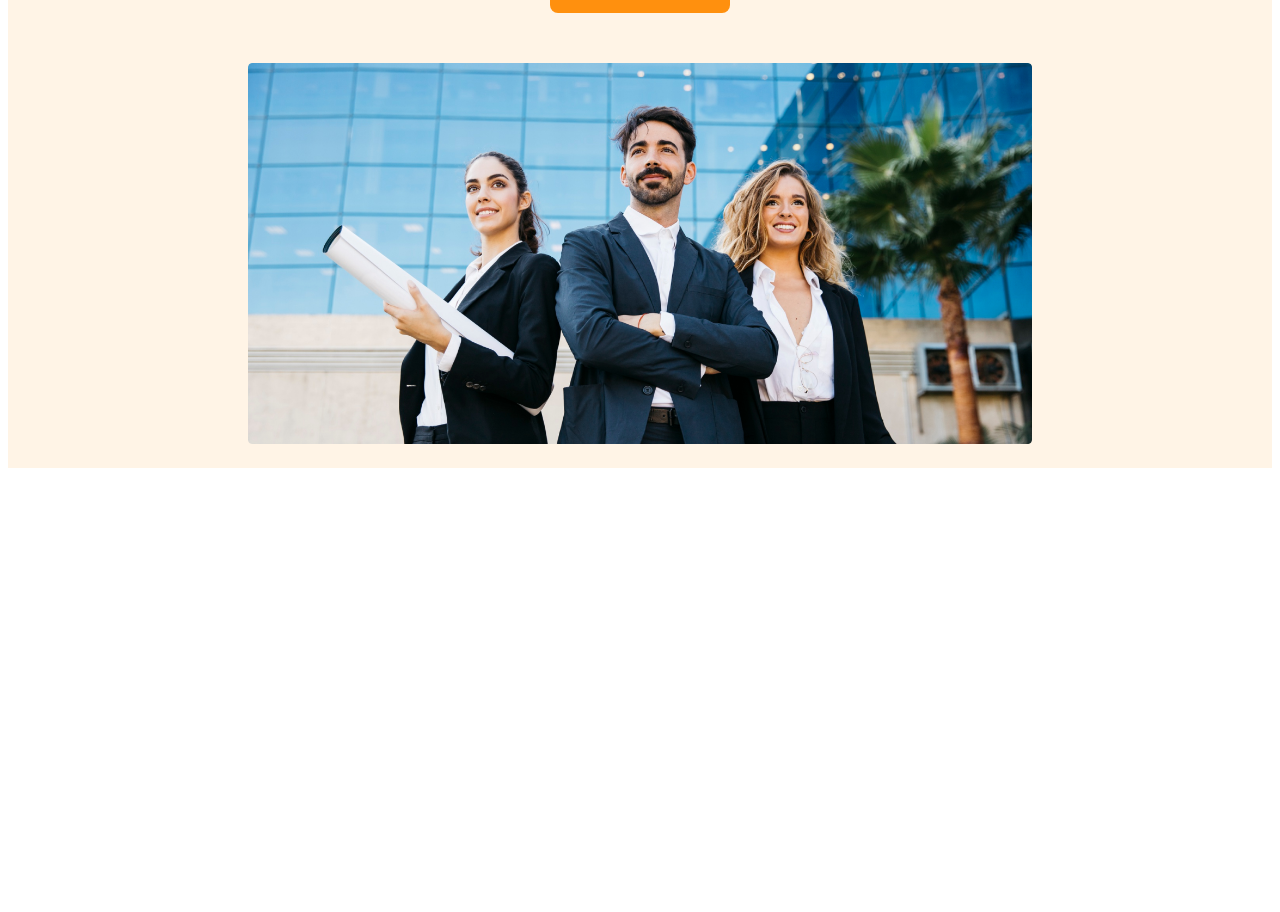
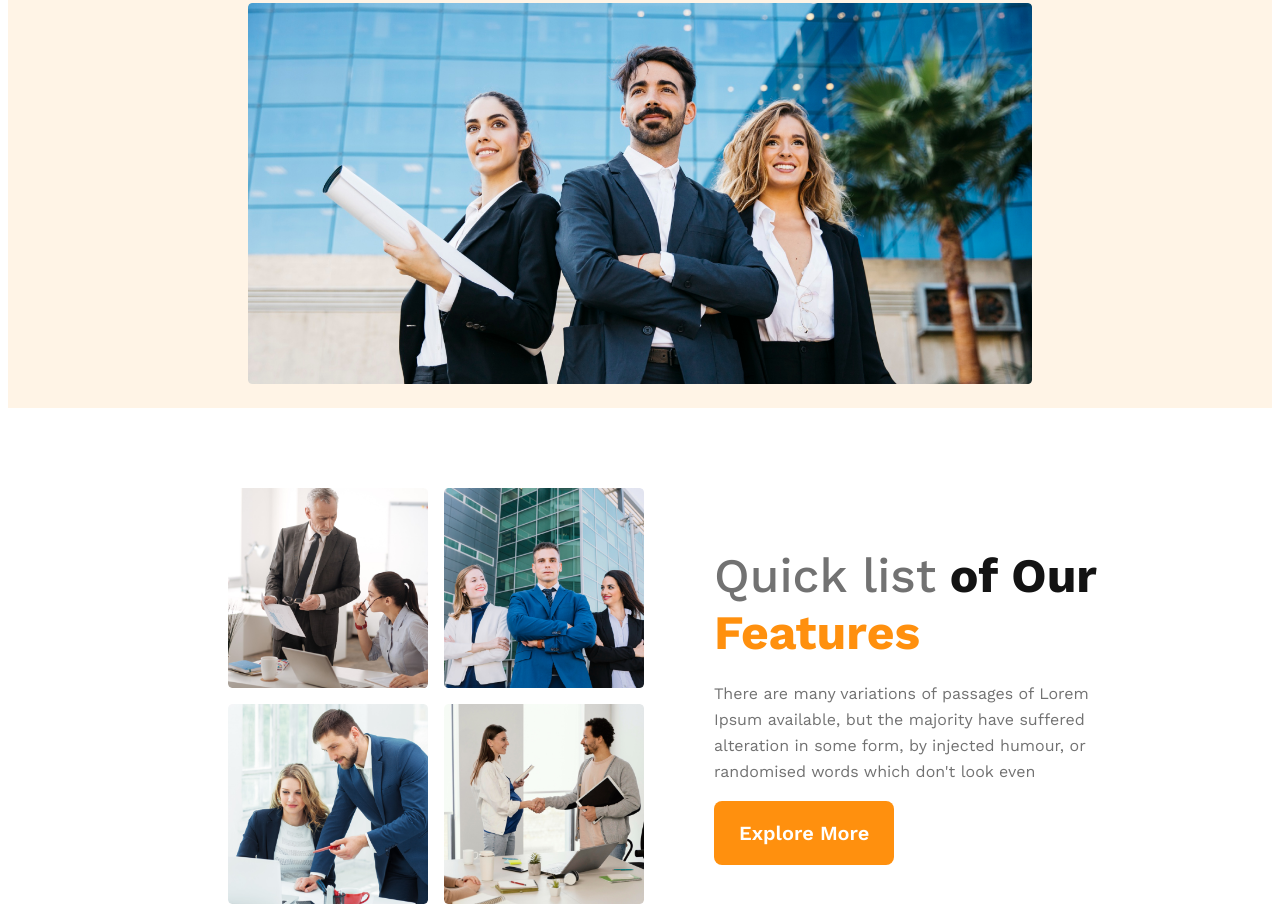
Before and after one commit to MdRakibBari/G3-Architecture-Project, a plain HTML site: page index.html in a window 1280 px wide. Shown: the part 531-1443 px from the top of the page. Before the commit the page ends 1007 px from the top, so only its background shows below. Drawn offline with nearby package versions, Linux system fonts and the light colour scheme.

Commit message:
second section done

```diff
--- a/index.html
+++ b/index.html
@@ -36,6 +36,25 @@
     </header>
     <main>
 
+        <!-- Quick Feature section  >Start -->
+        <section class="quick-container">
+            <div class="quick-image">
+                <img src="images/team1.png" alt="" class="team">
+                <img src="images/team2.png" alt="" class="team">
+                <img src="images/team3.png" alt="" class="team">
+                <img src="images/team4.png" alt="" class="team">
+
+            </div>
+            <div class="quick-text">
+
+                <h1 class="quick-main-text"><span class="silver-text">Quick list</span><span class="black-text"> of Our</span><span class="orange-text"> Features</span></h1>
+                <p class="quick-sub-text">There are many variations of passages of Lorem Ipsum available, but the majority have suffered alteration in some form, by injected humour, or randomised words which don't look even</p>
+                <button class="banner-button">Explore More</button>
+
+            </div>
+        </section>
+
+
     </main>
     <footer>
 
--- a/styles/architects.css
+++ b/styles/architects.css
@@ -61,11 +61,11 @@ nav>ul {
 }
 
 .banner {
-    padding-top: 110px;
+    padding-top: 50px;
 }
 
 .banner-button {
-    padding: 20px 25px ;
+    padding: 20px 25px;
     border: 0px;
     border-radius: 8px;
     background: #FF900E;
@@ -75,73 +75,148 @@ nav>ul {
     font-size: 20px;
     font-weight: 600;
 }
-.banner-image{
+
+.banner-image {
     margin-top: 50px;
     width: 100%;
 }
-.banner-writting-item{
+
+.banner-writting-item {
     /* margin: 0 auto; */
     text-align: center;
 }
 
 
 @media screen and (max-width:576px) {
-    .banner-image{
+    .banner-image {
         width: 100%;
     }
-    nav{
+
+    nav {
         flex-direction: column;
     }
-    nav li{
+
+    nav li {
         margin-left: -50px;
     }
-    header{
+
+    header {
         padding: 10px;
     }
-    nav li a{
+
+    nav li a {
         text-align: center;
     }
-    nav ul{
+
+    nav ul {
         flex-direction: column;
         justify-content: center;
         align-items: center;
     }
-    .banner{
+
+    .banner {
         padding-top: 40px;
     }
 
 }
 
 @media screen and (min-width:576px) and (max-width:992px) {
-    nav{
+    nav {
         flex-direction: column
     }
-    nav>ul{
+
+    nav>ul {
         padding-left: 0px;
     }
-    nav li{
+
+    nav li {
         margin-left: 0px;
         padding-left: 30px;
     }
-    header{
+
+    header {
         padding: 50px;
     }
 }
+
 @media screen and (min-width:992px) and (max-width:1200px) {
-    nav{
+    nav {
         flex-direction: column;
 
     }
-    header{
+
+    header {
         padding: 80px;
     }
-    nav li{
+
+    nav li {
         margin-left: 0px;
         padding-left: 100px;
     }
-    nav>ul{
+
+    nav>ul {
         justify-content: space-between;
         padding: 0px;
     }
 
 }
+
+
+
+/* Main styles */
+
+main {
+    max-width: 1440px;
+    margin: 0 auto;
+}
+
+.quick-container {
+    display: flex;
+    align-items: center;
+    padding-top: 80px;
+}
+
+.team {
+    width: 200px;
+}
+
+.quick-image {
+    display: grid;
+    grid-template-columns: repeat(2, 1fr);
+    gap: 1rem;
+    padding-left: 220px;
+}
+
+.quick-text {
+    padding-left: 70px;
+    padding-right: 150px;
+}
+
+.silver-text {
+    color: var(--Dark-03, #727272);
+    font-family: Work Sans;
+    font-size: 3rem;
+    font-weight: 500;
+}
+
+.black-text {
+    color: var(--Dark-01, #131313);
+    font-family: Work Sans;
+    font-size: 3rem;
+    font-weight: 700;
+}
+
+.orange-text {
+    color: #FF900E;
+    font-family: Work Sans;
+    font-size: 3rem;
+    font-weight: 700;
+}
+
+.quick-sub-text {
+    color: var(--Dark-03, #727272);
+    font-family: Work Sans;
+    font-size: 1rem;
+    font-weight: 400;
+    line-height: 26px;
+}
```
